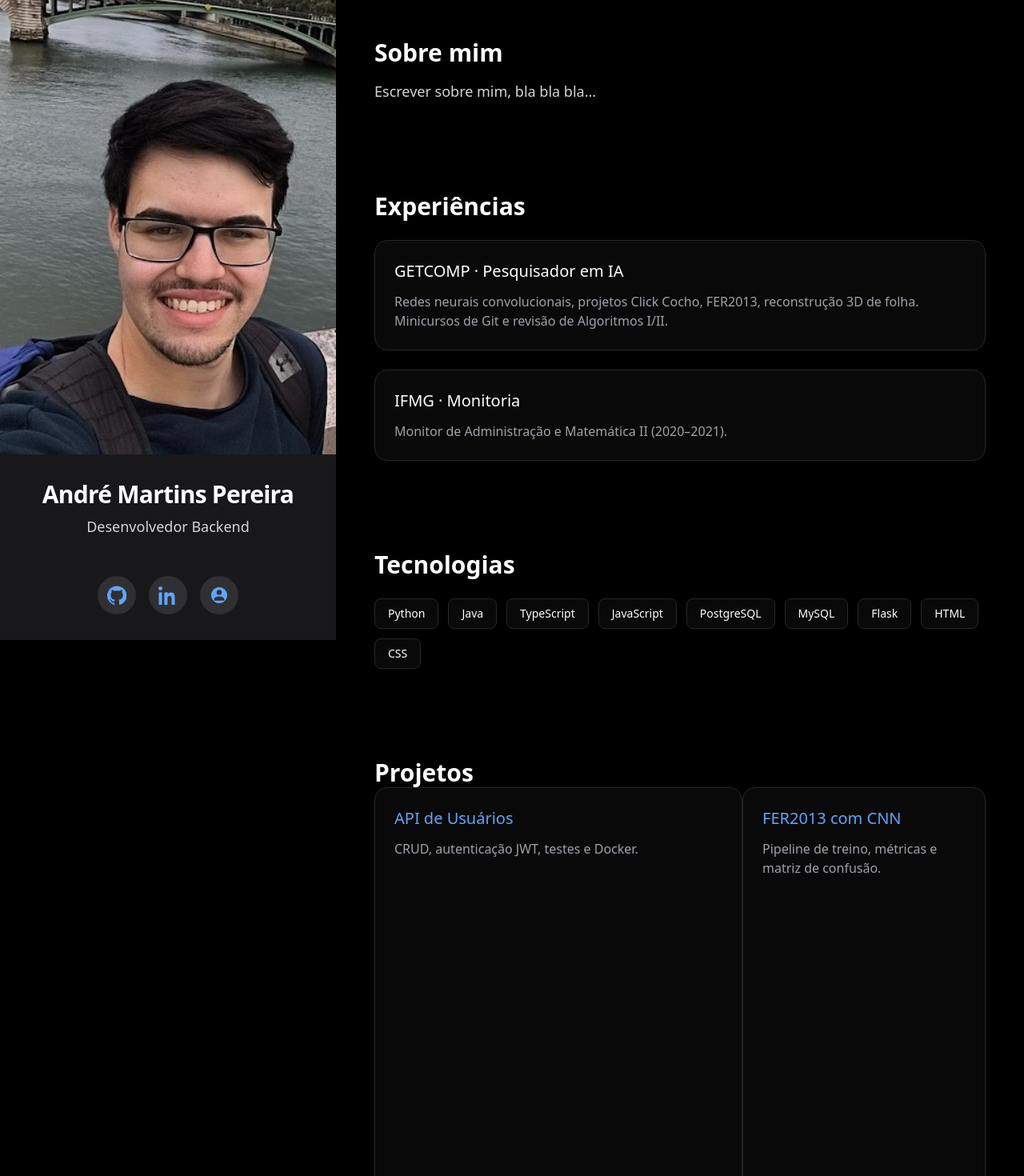
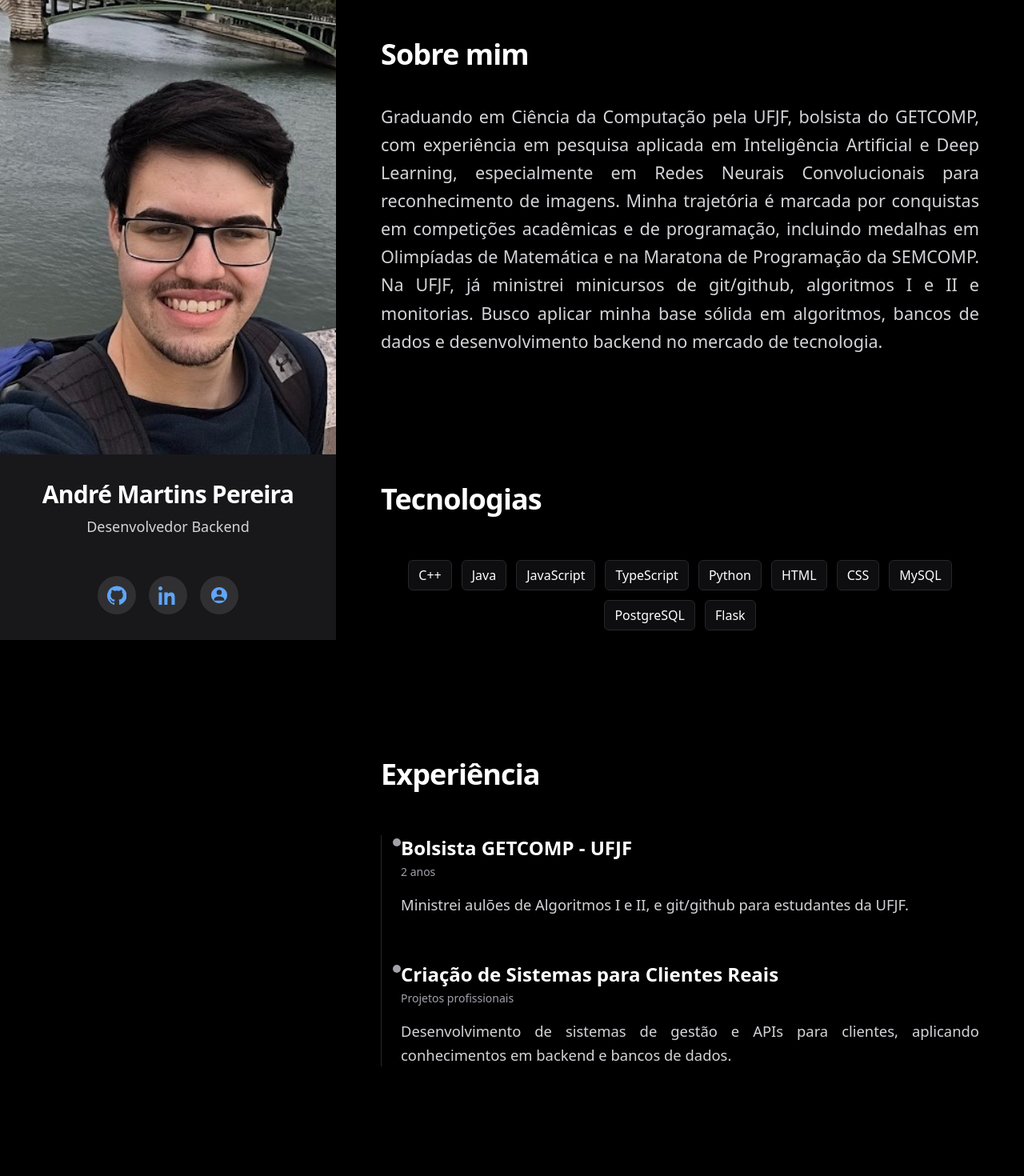
Before and after one commit to AndrePereira03/portfolio, a React (Vite) app: page / in a window 1280 px wide. Shown: the top 1470 px of the page at 80% size. After the commit the page ends 1381 px from the top, so only its background shows below. Built offline with nearby package versions, Linux system fonts and the light colour scheme.

Commit message:
ajustando responsividade e alinhando texto principal

```diff
--- a/src/App.tsx
+++ b/src/App.tsx
@@ -8,15 +8,13 @@ export default function App() {
   return (
     <main className="min-h-screen bg-black text-white">
       <div className="grid min-h-screen grid-cols-1 md:grid-cols-[420px_minmax(0,1fr)]">
-        <aside className="md:sticky md:top-0 md:h-screen md:self-start overflow-hidden bg-black flex flex-col">
-          <div className="relative w-full h-[62vh] md:h-[80vh] lg:h-[90vh]">
+        {/* Sidebar */}
+        <aside className="md:sticky md:top-0 md:h-screen md:self-start overflow-hidden bg-black flex flex-col w-full">
+          <div className="relative w-full h-[65vh] md:h-[90vh]">
             <img
               src="/andre.jpg"
               alt="Foto de André Pereira"
-              className="
-                absolute inset-0 h-full w-full object-cover
-                object-[center_18%] md:object-[center_28%] lg:object-[center_45%]
-              "
+              className="absolute inset-0 h-full w-full object-cover object-[center_45%] md:object-[center_45%] lg:object-[center_45%]"
             />
           </div>
 
@@ -68,76 +66,75 @@ export default function App() {
           </div>
         </aside>
 
-
-        <div className="px-6 py-12 md:px-12">
-          <section className="mx-auto max-w-3xl space-y-28">
-            <section id="sobre">
-              <h2 className="text-3xl font-semibold">Sobre mim</h2>
-              <p className="mt-4 text-lg text-zinc-300">
-                Escrever sobre mim, bla bla bla...
+        {/* Main Content */}
+        <div className="px-6 py-12 md:px-14 flex justify-center">
+          <section className="w-full max-w-[100ch] space-y-40">
+            {/* SOBRE */}
+            <section id="sobre" className="space-y-10">
+              <h2 className="text-3xl md:text-4xl font-semibold tracking-tight">
+                Sobre mim
+              </h2>
+              <p className="text-[1.2rem] md:text-[1.35rem] leading-relaxed text-zinc-300 text-justify">
+                Graduando em Ciência da Computação pela UFJF, bolsista do GETCOMP,
+                com experiência em pesquisa aplicada em Inteligência Artificial e Deep Learning,
+                especialmente em Redes Neurais Convolucionais para reconhecimento de imagens.
+                Minha trajetória é marcada por conquistas em competições acadêmicas e de programação,
+                incluindo medalhas em Olimpíadas de Matemática e na Maratona de Programação da SEMCOMP.
+                Na UFJF, já ministrei minicursos de git/github, algoritmos I e II e monitorias.
+                Busco aplicar minha base sólida em algoritmos, bancos de dados e desenvolvimento backend
+                no mercado de tecnologia.
               </p>
             </section>
 
-            <section id="experiencias">
-              <h2 className="text-3xl font-semibold">Experiências</h2>
-              <div className="mt-6 space-y-6">
-                <div className="rounded-2xl border border-zinc-800 bg-zinc-900/40 p-6">
-                  <h3 className="text-xl font-medium">GETCOMP · Pesquisador em IA</h3>
-                  <p className="mt-3 text-zinc-400">
-                    Redes neurais convolucionais, projetos Click Cocho, FER2013, reconstrução 3D de folha.
-                    Minicursos de Git e revisão de Algoritmos I/II.
-                  </p>
-                </div>
-                <div className="rounded-2xl border border-zinc-800 bg-zinc-900/40 p-6">
-                  <h3 className="text-xl font-medium">IFMG · Monitoria</h3>
-                  <p className="mt-3 text-zinc-400">
-                    Monitor de Administração e Matemática II (2020–2021).
-                  </p>
-                </div>
-              </div>
-            </section>
-
-            <section id="tecnologias">
-              <h2 className="text-3xl font-semibold">Tecnologias</h2>
-              <ul className="mt-6 flex flex-wrap gap-3">
-                <li className="rounded-lg border border-zinc-800 bg-zinc-900/40 px-4 py-2 text-sm">Python</li>
-                <li className="rounded-lg border border-zinc-800 bg-zinc-900/40 px-4 py-2 text-sm">Java</li>
-                <li className="rounded-lg border border-zinc-800 bg-zinc-900/40 px-4 py-2 text-sm">TypeScript</li>
-                <li className="rounded-lg border border-zinc-800 bg-zinc-900/40 px-4 py-2 text-sm">JavaScript</li>
-                <li className="rounded-lg border border-zinc-800 bg-zinc-900/40 px-4 py-2 text-sm">PostgreSQL</li>
-                <li className="rounded-lg border border-zinc-800 bg-zinc-900/40 px-4 py-2 text-sm">MySQL</li>
-                <li className="rounded-lg border border-zinc-800 bg-zinc-900/40 px-4 py-2 text-sm">Flask</li>
-                <li className="rounded-lg border border-zinc-800 bg-zinc-900/40 px-4 py-2 text-sm">HTML</li>
-                <li className="rounded-lg border border-zinc-800 bg-zinc-900/40 px-4 py-2 text-sm">CSS</li>
+            {/* TECNOLOGIAS */}
+            <section id="tecnologias" className="space-y-14">
+              <h2 className="text-3xl md:text-4xl font-semibold tracking-tight">
+                Tecnologias
+              </h2>
+              <ul className="flex flex-wrap justify-center gap-3">
+                {[
+                  'C++', 'Java', 'JavaScript', 'TypeScript', 'Python',
+                  'HTML', 'CSS', 'MySQL', 'PostgreSQL', 'Flask'
+                ].map((tech) => (
+                  <li
+                    key={tech}
+                    className="rounded-md border border-zinc-800 bg-zinc-900/60 px-3 py-1.5 text-base"
+                  >
+                    {tech}
+                  </li>
+                ))}
               </ul>
             </section>
 
-            <section id="projetos">
-              <h2 className="text-3xl font-semibold">Projetos</h2>
-              <div className="grid min-h-screen grid-cols-1 md:grid-cols-[460px_minmax(0,1fr)]">
-                <a
-                  className="rounded-2xl border border-zinc-800 bg-zinc-900/40 p-6 hover:bg-zinc-900 transition"
-                  href="https://github.com/AndrePereira03"
-                  target="_blank"
-                  rel="noreferrer"
-                >
-                  <h3 className="text-xl font-medium">API de Usuários</h3>
-                  <p className="mt-3 text-zinc-400">
-                    CRUD, autenticação JWT, testes e Docker.
+            {/* EXPERIÊNCIA */}
+            <section id="experiencia" className="space-y-14">
+              <h2 className="text-3xl md:text-4xl font-semibold tracking-tight">
+                Experiência
+              </h2>
+              <ol className="relative border-l border-zinc-800 pl-6 space-y-14 text-left mx-auto w-fit">
+                <li className="relative">
+                  <span className="absolute -left-[10px] top-1 inline-block h-2.5 w-2.5 rounded-full bg-zinc-400"></span>
+                  <h3 className="text-xl md:text-2xl font-semibold">
+                    Bolsista GETCOMP - UFJF
+                  </h3>
+                  <p className="mt-1 text-sm text-zinc-400">2 anos</p>
+                  <p className="mt-4 text-[1.15rem] leading-relaxed text-zinc-300 text-justify">
+                    Ministrei aulões de Algoritmos I e II, e git/github para estudantes da UFJF.
                   </p>
-                </a>
-                <a
-                  className="rounded-2xl border border-zinc-800 bg-zinc-900/40 p-6 hover:bg-zinc-900 transition"
-                  href="https://github.com/AndrePereira03"
-                  target="_blank"
-                  rel="noreferrer"
-                >
-                  <h3 className="text-xl font-medium">FER2013 com CNN</h3>
-                  <p className="mt-3 text-zinc-400">
-                    Pipeline de treino, métricas e matriz de confusão.
+                </li>
+
+                <li className="relative">
+                  <span className="absolute -left-[10px] top-1 inline-block h-2.5 w-2.5 rounded-full bg-zinc-400"></span>
+                  <h3 className="text-xl md:text-2xl font-semibold">
+                    Criação de Sistemas para Clientes Reais
+                  </h3>
+                  <p className="mt-1 text-sm text-zinc-400">Projetos profissionais</p>
+                  <p className="mt-4 text-[1.15rem] leading-relaxed text-zinc-300 text-justify">
+                    Desenvolvimento de sistemas de gestão e APIs para clientes,
+                    aplicando conhecimentos em backend e bancos de dados.
                   </p>
-                </a>
-              </div>
+                </li>
+              </ol>
             </section>
           </section>
         </div>
```
